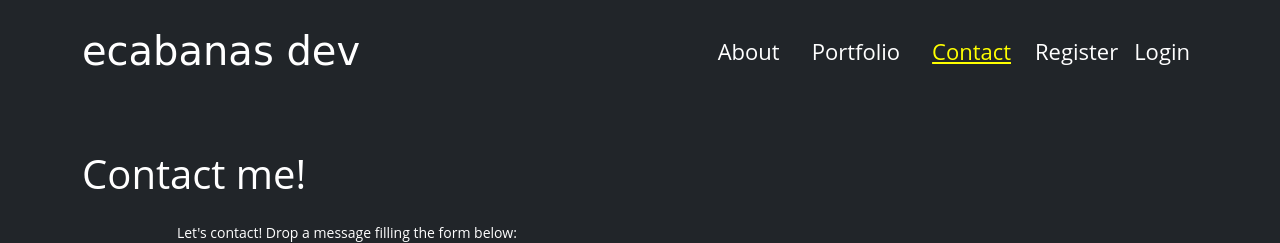
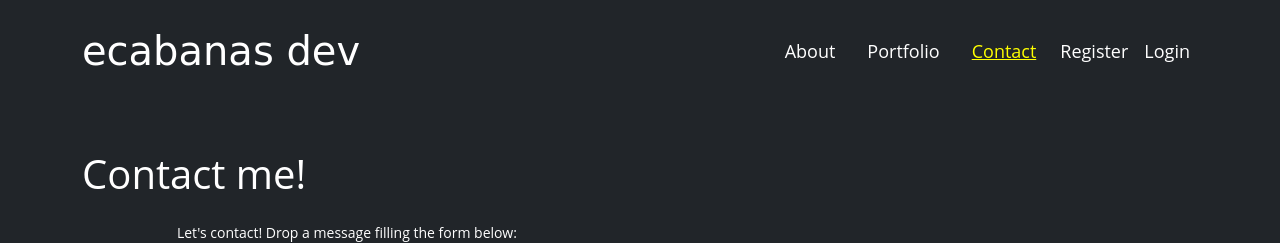
Before and after one commit to ecabanasv/ci-pp4-portfolio, a Django app: page /contact/ in a window 1280 px wide. Shown: the top 243 px of the page. Run offline with Django 3.2, Linux system fonts and the light colour scheme; some libraries are stand-ins or nearby versions; some web fonts are replaced.

Commit message:
Separate icons details and reduce nav link text

```diff
--- a/static/css/style.css
+++ b/static/css/style.css
@@ -42,7 +42,7 @@ a:hover {
 }
 
 .nav-link {
-  font-size: 22px;
+  font-size: 18px;
 }
 
 /* index */
--- a/templates/project_detail.html
+++ b/templates/project_detail.html
@@ -93,7 +93,7 @@
           href="{{ project.live_url }}"
           target="_blank"
           class="project-icon text-white"
-          ><i class="fa-solid fa-globe fa-lg"></i
+          ><i class="fa-solid fa-globe fa-lg ms-2 me-2"></i
         ></a>
         <span class="like-button"
           ><i class="fa-solid fa-thumbs-up fa-lg"></i
```
